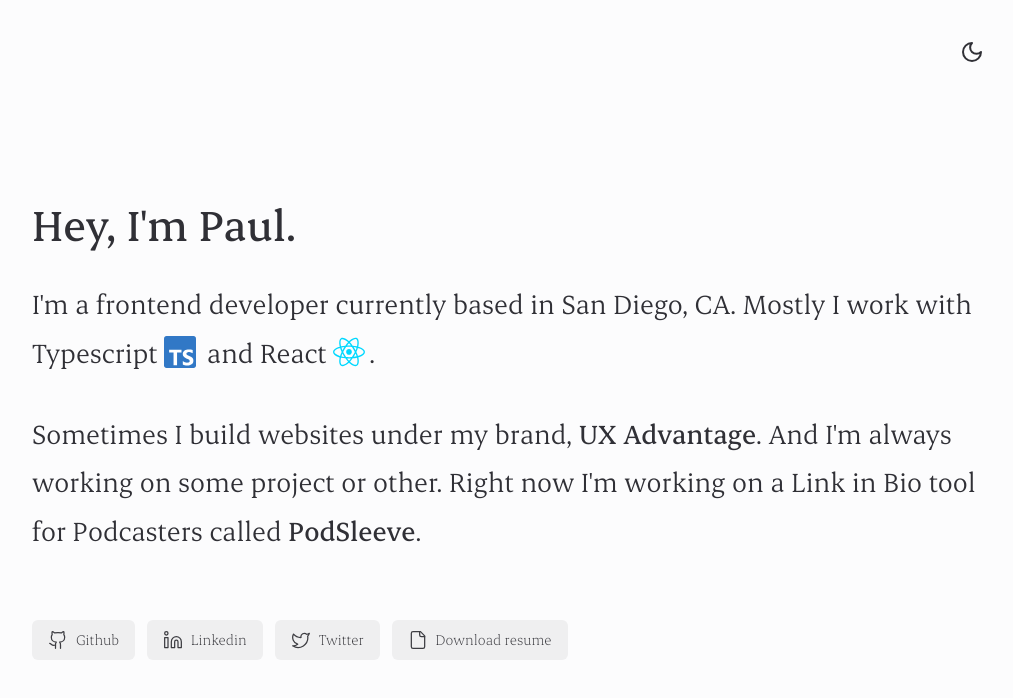
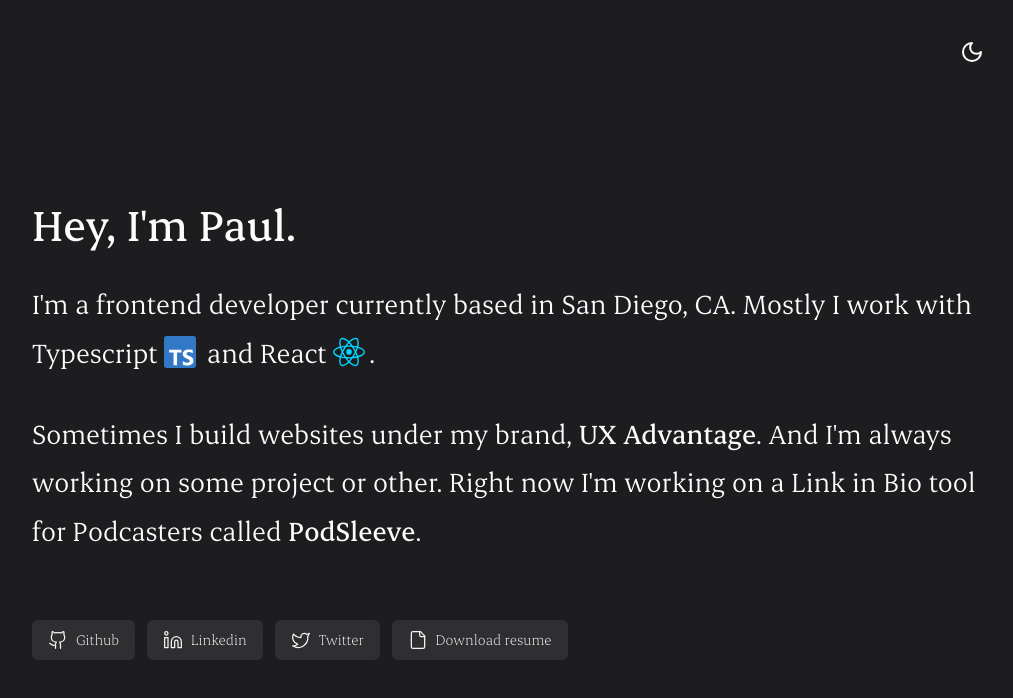
Before and after one commit to pnewsam/paultnewsam.com, a Next.js app: page / in a window 1280 px wide. Shown: the top 698 px of the page, without its empty margins (128-1141 px from the left). Built offline with nearby package versions, Linux system fonts and the light colour scheme.

Commit message:
Default dark, favicon

```diff
--- a/src/app/layout.tsx
+++ b/src/app/layout.tsx
@@ -20,7 +20,7 @@
   children: React.ReactNode;
 }) {
   return (
-    <html lang="en" className="h-full" suppressHydrationWarning>
+    <html lang="en" className="dark h-full" suppressHydrationWarning>
       <body className={erode.className}>
         <Navbar />
         <main>{children}</main>
--- a/src/components/ThemeToggle.tsx
+++ b/src/components/ThemeToggle.tsx
@@ -25,7 +25,7 @@
   return (
     <button
       onClick={onClick}
-      className="p-2 rounded-md hover:bg-neutral-200 dark:hover:bg-neutral-700 stroke-[1.5px]"
+      className="p-2 rounded-md hover:bg-neutral-200 dark:hover:bg-neutral-700 stroke-[1.5px]s"
     >
       {theme === "dark" ? <Moon /> : <Sun />}
     </button>
```
Also changed, not shown: 1 other file (tests, documents, lock files or other folders).
